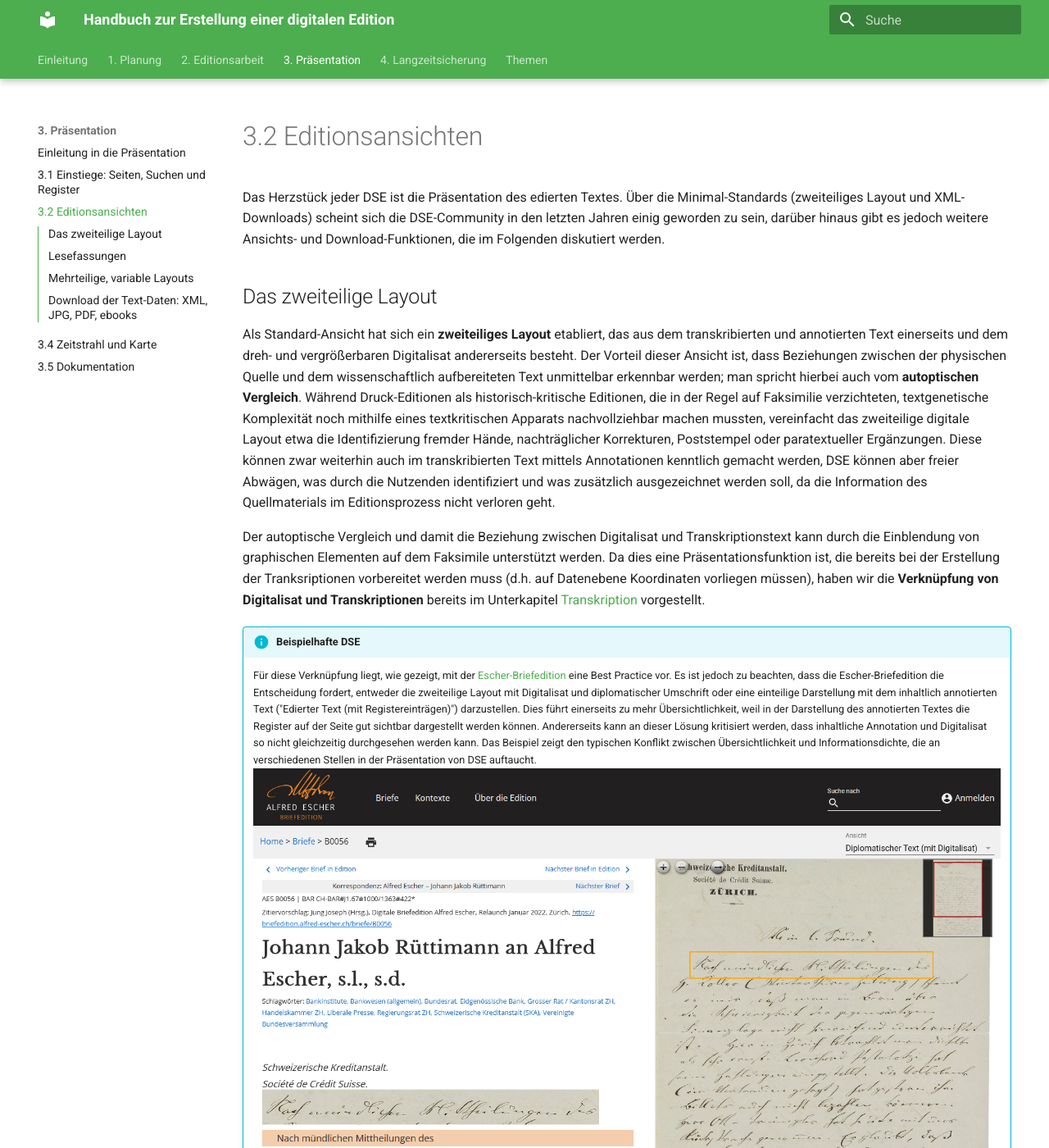
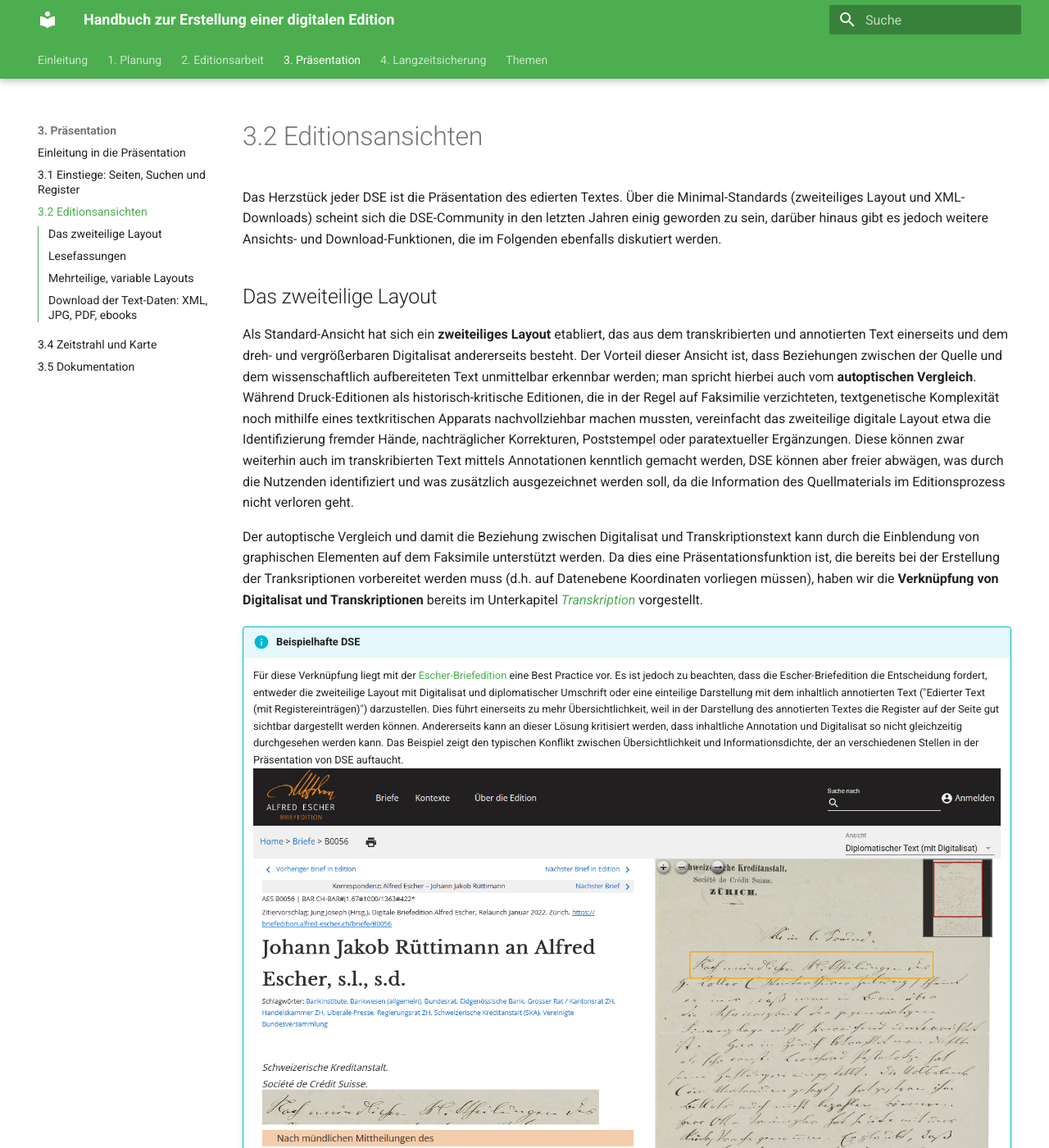
Before and after one commit to zde-uzh/proto4diged-handbook, an MkDocs documentation site: the page built from docs/3_presentation/03_edition_views.md, in a window 1280 px wide and 1400 px high. Shown: the whole window at 82% size. Built offline with MkDocs 1.6.1 and Material for MkDocs 9.7.7, drawn with Linux system fonts in a browser that asks for light colours; some of the changed text lies outside the part shown.

Commit message:
Stand_PDF-Ausgabe

```diff
--- a/docs/3_presentation/03_edition_views.md
+++ b/docs/3_presentation/03_edition_views.md
@@ -1,21 +1,21 @@
 # 3.2 Editionsansichten
 
-Das Herzstück jeder DSE ist die Präsentation des edierten Textes. Über die Minimal-Standards (zweiteiliges Layout und XML-Downloads) scheint sich die DSE-Community in den letzten Jahren einig geworden zu sein, darüber hinaus gibt es jedoch weitere Ansichts- und Download-Funktionen, die im Folgenden diskutiert werden.
+Das Herzstück jeder DSE ist die Präsentation des edierten Textes. Über die Minimal-Standards (zweiteiliges Layout und XML-Downloads) scheint sich die DSE-Community in den letzten Jahren einig geworden zu sein, darüber hinaus gibt es jedoch weitere Ansichts- und Download-Funktionen, die im Folgenden ebenfalls diskutiert werden.
 
 ## Das zweiteilige Layout
 
-Als Standard-Ansicht hat sich ein **zweiteiliges Layout** etabliert, das aus dem transkribierten und annotierten Text einerseits und dem dreh- und vergrößerbaren Digitalisat andererseits besteht. Der Vorteil dieser Ansicht ist, dass Beziehungen zwischen der physischen Quelle und dem wissenschaftlich aufbereiteten Text unmittelbar erkennbar werden; man spricht hierbei auch vom **autoptischen Vergleich**. Während Druck-Editionen als historisch-kritische Editionen, die in der Regel auf Faksimilie verzichteten, textgenetische Komplexität noch mithilfe eines textkritischen Apparats nachvollziehbar machen mussten, vereinfacht das zweiteilige digitale Layout etwa die Identifizierung fremder Hände, nachträglicher Korrekturen, Poststempel oder paratextueller Ergänzungen. Diese können zwar weiterhin auch im transkribierten Text mittels Annotationen kenntlich gemacht werden, DSE können aber freier Abwägen, was durch die Nutzenden identifiziert und was zusätzlich ausgezeichnet werden soll, da die Information des Quellmaterials im Editionsprozess nicht verloren geht.
+Als Standard-Ansicht hat sich ein **zweiteiliges Layout** etabliert, das aus dem transkribierten und annotierten Text einerseits und dem dreh- und vergrößerbaren Digitalisat andererseits besteht. Der Vorteil dieser Ansicht ist, dass Beziehungen zwischen der Quelle und dem wissenschaftlich aufbereiteten Text unmittelbar erkennbar werden; man spricht hierbei auch vom **autoptischen Vergleich**. Während Druck-Editionen als historisch-kritische Editionen, die in der Regel auf Faksimilie verzichteten, textgenetische Komplexität noch mithilfe eines textkritischen Apparats nachvollziehbar machen mussten, vereinfacht das zweiteilige digitale Layout etwa die Identifizierung fremder Hände, nachträglicher Korrekturen, Poststempel oder paratextueller Ergänzungen. Diese können zwar weiterhin auch im transkribierten Text mittels Annotationen kenntlich gemacht werden, DSE können aber freier abwägen, was durch die Nutzenden identifiziert und was zusätzlich ausgezeichnet werden soll, da die Information des Quellmaterials im Editionsprozess nicht verloren geht.
 
-Der autoptische Vergleich und damit die Beziehung zwischen Digitalisat und Transkriptionstext kann durch die Einblendung von graphischen Elementen auf dem Faksimile unterstützt werden. Da dies eine Präsentationsfunktion ist, die bereits bei der Erstellung der Tranksriptionen vorbereitet werden muss (d.h. auf Datenebene Koordinaten vorliegen müssen), haben wir die **Verknüpfung von Digitalisat und Transkriptionen** bereits im Unterkapitel [Transkription](../2_Editionsarbeit/03_Transkription.md) vorgestellt.
+Der autoptische Vergleich und damit die Beziehung zwischen Digitalisat und Transkriptionstext kann durch die Einblendung von graphischen Elementen auf dem Faksimile unterstützt werden. Da dies eine Präsentationsfunktion ist, die bereits bei der Erstellung der Tranksriptionen vorbereitet werden muss (d.h. auf Datenebene Koordinaten vorliegen müssen), haben wir die **Verknüpfung von Digitalisat und Transkriptionen** bereits im Unterkapitel [*Transkription*](../2_Editionsarbeit/03_Transkription.md) vorgestellt.
 
 !!! info "Beispielhafte DSE"
-    Für diese Verknüpfung liegt, wie gezeigt, mit der [Escher-Briefedition](https://www.briefedition.alfred-escher.ch/home.html) eine Best Practice vor. Es ist jedoch zu beachten, dass die Escher-Briefedition die Entscheidung fordert, entweder die zweiteilige Layout mit Digitalisat und diplomatischer Umschrift oder eine einteilige Darstellung mit dem inhaltlich annotierten Text ("Edierter Text (mit Registereinträgen)") darzustellen. Dies führt einerseits zu mehr Übersichtlichkeit, weil in der Darstellung des annotierten Textes die Register auf der Seite gut sichtbar dargestellt werden können. Andererseits kann an dieser Lösung kritisiert werden, dass inhaltliche Annotation und Digitalisat so nicht gleichzeitig durchgesehen werden kann. Das Beispiel zeigt den typischen Konflikt zwischen Übersichtlichkeit und Informationsdichte, die an verschiedenen Stellen in der Präsentation von DSE auftaucht.
+    Für diese Verknüpfung liegt mit der [Escher-Briefedition](https://www.briefedition.alfred-escher.ch/home.html) eine Best Practice vor. Es ist jedoch zu beachten, dass die Escher-Briefedition die Entscheidung fordert, entweder die zweiteilige Layout mit Digitalisat und diplomatischer Umschrift oder eine einteilige Darstellung mit dem inhaltlich annotierten Text ("Edierter Text (mit Registereinträgen)") darzustellen. Dies führt einerseits zu mehr Übersichtlichkeit, weil in der Darstellung des annotierten Textes die Register auf der Seite gut sichtbar dargestellt werden können. Andererseits kann an dieser Lösung kritisiert werden, dass inhaltliche Annotation und Digitalisat so nicht gleichzeitig durchgesehen werden kann. Das Beispiel zeigt den typischen Konflikt zwischen Übersichtlichkeit und Informationsdichte, der an verschiedenen Stellen in der Präsentation von DSE auftaucht.
     ![alt text](../2_Editionsarbeit/image-3.png)
 
 
 ## Lesefassungen
 
-Neben dem Digitalisat und dem transkribierten und annotierten Text bieten viele DSE auch eine **Lesefassung** an, die auf der diplomatischen Umschrift (siehe [Transkription](../2_Editionsarbeit/03_Transkription.md)) aufbaut, jedoch eine **Normalisierung** durchlaufen ist. Das heisst, dass Fehler im Originaltext, inkongruente oder historische Schreibweisen und textkritische Annotationen wie Streichungen oder Unterstreichungen nach klar definierten Editionsrichtlinien korrigiert bzw. einer heute im Druck gebräuchlichen Schreibweise angenähert werden. Fehler werden getilgt, Schreibweisen modernisiert und vereinheitlicht, textkritische Annotationen weggelassen oder vereinfacht (Streichungen fallen weg, Unterstreichungen in Kursivierungen geändert). Zudem werden Zeilenumbrüche variabel auf die Bildschirmgröße angepasst und entsprechen nicht länger den Zeilenumbrüchen des Digitalisats (Ausnahmen: Verse).
+Neben dem Digitalisat und dem transkribierten und annotierten Text bieten viele DSE auch eine **Lesefassung** an, die auf der diplomatischen Umschrift (siehe [*Transkription*](../2_Editionsarbeit/03_Transkription.md)) aufbaut, jedoch eine **Normalisierung** durchlaufen ist. Das heisst, dass Fehler im Originaltext, inkongruente oder historische Schreibweisen und textkritische Annotationen wie Streichungen oder Unterstreichungen nach klar definierten Editionsrichtlinien korrigiert bzw. einer heute im Druck gebräuchlichen Schreibweise angenähert werden. Fehler werden getilgt, Schreibweisen modernisiert und vereinheitlicht, textkritische Annotationen weggelassen oder vereinfacht (Streichungen fallen weg, Unterstreichungen in Kursivierungen geändert). Zudem werden Zeilenumbrüche variabel auf die Bildschirmgröße angepasst und entsprechen nicht länger den Zeilenumbrüchen des Digitalisats (Ausnahmen: Verse und Dramentexte).
 
 Die Lesefassung kann auf Datenebene entweder auf einer neuen XML-Datei basieren, oder die XML-Datei der diplomatischen Umschrift wird mithilfe des ODDs anders ausgelesen. Für zweitere Variante ist es nötig, spätestens während der inhaltlichen Annotation im Falle von Korrekturen die korrekte Wortvarianten für die Lesefassung zu annotieren.
 
```
Also changed, not shown: other parts of docs/3_presentation/03_edition_views.md (+5 -3 lines), docs/2_Editionsarbeit/06_commenting.md (+3 -3 lines), docs/3_presentation/01_introduction_presentation.md (+6 -4 lines), docs/3_presentation/02_access.md (+31 -12 lines), docs/3_presentation/image-3.png (added), docs/3_presentation/image-4.png (added), docs/3_presentation/image-5.png (added), docs/3_presentation/image-6.png (added).
